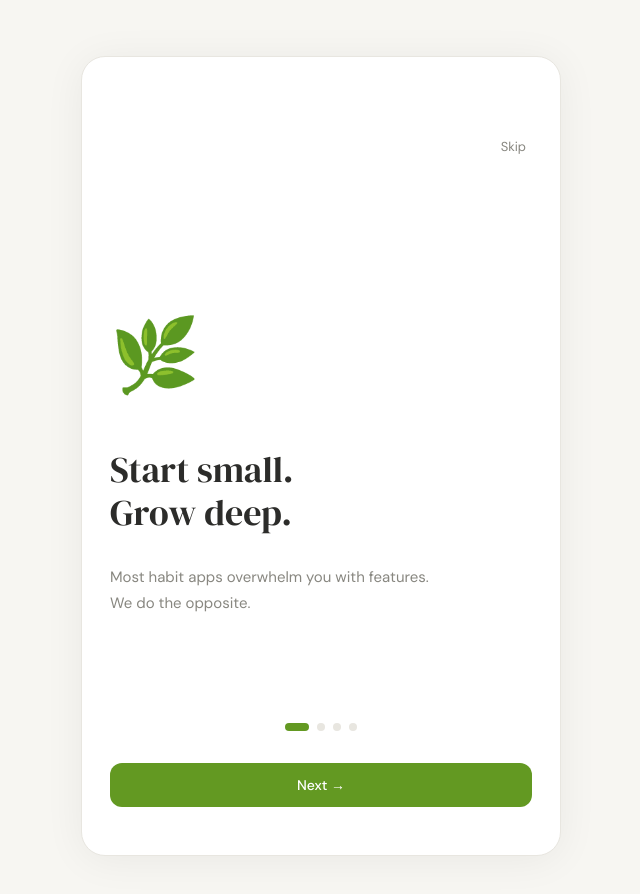
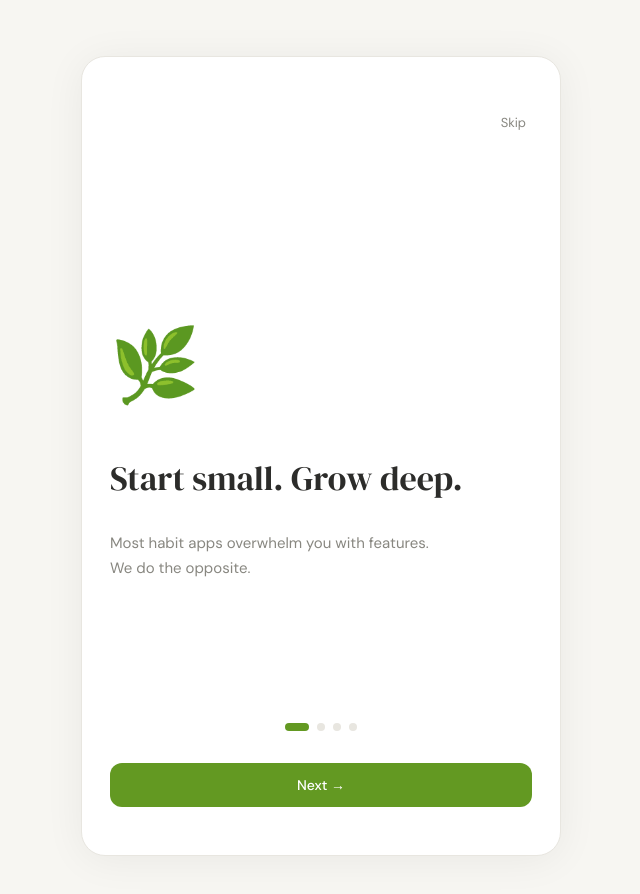
Before and after one commit to soyeonkimgithub/minimal-habit, a Next.js app: page /onboarding in a window 1280 px wide. Shown: the top 894 px of the page, without its empty margins (319-959 px from the left). Built offline with nearby package versions, Linux system fonts and the light colour scheme.

Commit message:
fix: heatmap ratio uses correct daily habit count

```diff
--- a/app/history/page.tsx
+++ b/app/history/page.tsx
@@ -93,19 +93,14 @@ export default function HistoryPage() {
   }
 
   function getRatio(date: string): number {
-    const dayLogs = Object.values(logs).filter(dates => dates.includes(date))
-    const totalThatDay = Object.keys(logs).filter(id => {
-      const habitLogs = logs[id]
-      return habitLogs && habitLogs.length > 0
-    }).length
-    if (totalThatDay === 0) return 0
-    // 그날 체크된 수 / 그날 존재했던 습관 수
-    const checkedCount = dayLogs.length
-    // habit_logs에서 그날 로그 수로 계산
-    const allLogsForDay = Object.values(logs).filter(dates => dates.includes(date)).length
-    const habitsExistedThatDay = dailyHabits[date]?.length || habits.length
+    // 그날 실제로 체크된 습관 수
+    const checkedCount = Object.values(logs).filter(dates => dates.includes(date)).length
+    if (checkedCount === 0) return 0
+    // 그날 존재했던 습관 수 — dailyHabits에 기록된 수 사용
+    // 없으면 현재 활성 습관 수로 fallback
+    const habitsExistedThatDay = dailyHabits[date]?.length || activeHabits.length
     if (habitsExistedThatDay === 0) return 0
-    return allLogsForDay / habitsExistedThatDay
+    return checkedCount / habitsExistedThatDay
   }
 
   function getColor(ratio: number, date: string): string {
--- a/app/onboarding/page.tsx
+++ b/app/onboarding/page.tsx
@@ -6,29 +6,29 @@ import { useLang } from '@/context/LanguageContext'
 const steps = [
   {
     emoji: '🌿',
-    title_en: 'Start small.\nGrow deep.',
-    title_ko: '작게 시작해.\n깊이 성장해.',
+    title_en: 'Start small. Grow deep.',
+    title_ko: '작게 시작해. 깊이 성장해.',
     desc_en: 'Most habit apps overwhelm you with features. We do the opposite.',
     desc_ko: '대부분의 습관 앱은 너무 많은 기능으로 압도해. 우린 반대야.',
   },
   {
     emoji: '3️⃣',
-    title_en: '3 habits.\nThat\'s the rule.',
-    title_ko: '습관은 3개.\n그게 규칙이야.',
+    title_en: '3 habits. That\'s the rule.',
+    title_ko: '습관은 3개. 그게 규칙이야.',
     desc_en: 'Research shows that trying to build too many habits at once leads to failure. Pick 3. Do them every day.',
     desc_ko: '한 번에 너무 많은 습관을 만들려고 하면 실패해. 3개를 골라. 매일 해.',
   },
   {
     emoji: '🔥',
-    title_en: 'Track your\nstreak.',
-    title_ko: '연속 기록을\n쌓아가.',
+    title_en: 'Track your streak.',
+    title_ko: '연속 기록을 쌓아가.',
     desc_en: 'Check off your habits daily. Watch your streak grow. Share your wins.',
     desc_ko: '매일 습관을 체크해. 스트릭이 쌓이는 걸 봐. 성과를 공유해.',
   },
   {
     emoji: '✨',
-    title_en: 'Ready to\nbuild?',
-    title_ko: '시작할\n준비됐어?',
+    title_en: 'Ready to build?',
+    title_ko: '시작할 준비됐어?',
     desc_en: 'It takes 66 days to form a habit. Start today.',
     desc_ko: '습관이 만들어지는 데 66일이 걸려. 오늘 시작해.',
   },
@@ -40,6 +40,7 @@ export default function OnboardingPage() {
   const { lang } = useLang()
   const current = steps[step]
   const isLast = step === steps.length - 1
+  const isFirst = step === 0
 
   function handleNext() {
     if (isLast) {
@@ -62,12 +63,24 @@ export default function OnboardingPage() {
         display: 'flex',
         flexDirection: 'column',
         justifyContent: 'space-between',
-        paddingTop: 80,
+        paddingTop: 56,
         paddingBottom: 48,
       }}>
 
-        {/* 스킵 버튼 */}
-        <div style={{ display: 'flex', justifyContent: 'flex-end' }}>
+        {/* 상단 — 뒤로가기 + 스킵 */}
+        <div style={{ display: 'flex', justifyContent: 'space-between', alignItems: 'center' }}>
+          <button onClick={() => setStep(s => s - 1)}
+            style={{
+              fontSize: 13, color: 'var(--muted)',
+              background: 'none', border: 'none',
+              cursor: 'pointer', fontFamily: 'DM Sans, sans-serif',
+              opacity: isFirst ? 0 : 1,
+              pointerEvents: isFirst ? 'none' : 'auto',
+              padding: 0,
+            }}>
+            {lang === 'ko' ? '← 이전' : '← Back'}
+          </button>
+
           {!isLast && (
             <button onClick={handleSkip} style={{
               fontSize: 13, color: 'var(--muted)',
@@ -82,7 +95,7 @@ export default function OnboardingPage() {
         {/* 콘텐츠 */}
         <div style={{ flex: 1, display: 'flex', flexDirection: 'column', justifyContent: 'center' }}>
           <p style={{ fontSize: 72, marginBottom: 32, lineHeight: 1 }}>{current.emoji}</p>
-          <h1 style={{ fontSize: 36, lineHeight: 1.2, marginBottom: 16, whiteSpace: 'pre-line' }}>
+          <h1 style={{ fontSize: 34, lineHeight: 1.25, marginBottom: 16 }}>
             {lang === 'ko' ? current.title_ko : current.title_en}
           </h1>
           <p style={{ fontSize: 15, color: 'var(--muted)', lineHeight: 1.7, maxWidth: 320 }}>
@@ -90,17 +103,25 @@ export default function OnboardingPage() {
           </p>
         </div>
 
-        {/* 하단 진행 점 + 버튼 */}
+        {/* 하단 — 점 + 버튼 */}
         <div>
+          {/* 클릭 가능한 진행 점 */}
           <div style={{ display: 'flex', gap: 8, marginBottom: 32, justifyContent: 'center' }}>
             {steps.map((_, i) => (
-              <div key={i} style={{
-                width: i === step ? 24 : 8,
-                height: 8,
-                borderRadius: 100,
-                background: i === step ? 'var(--green-400)' : 'var(--border)',
-                transition: 'all 0.3s ease'
-              }}/>
+              <button
+                key={i}
+                onClick={() => setStep(i)}
+                style={{
+                  width: i === step ? 24 : 8,
+                  height: 8,
+                  borderRadius: 100,
+                  background: i === step ? 'var(--green-400)' : 'var(--border)',
+                  transition: 'all 0.3s ease',
+                  border: 'none',
+                  cursor: 'pointer',
+                  padding: 0,
+                }}
+              />
             ))}
           </div>
 
```
